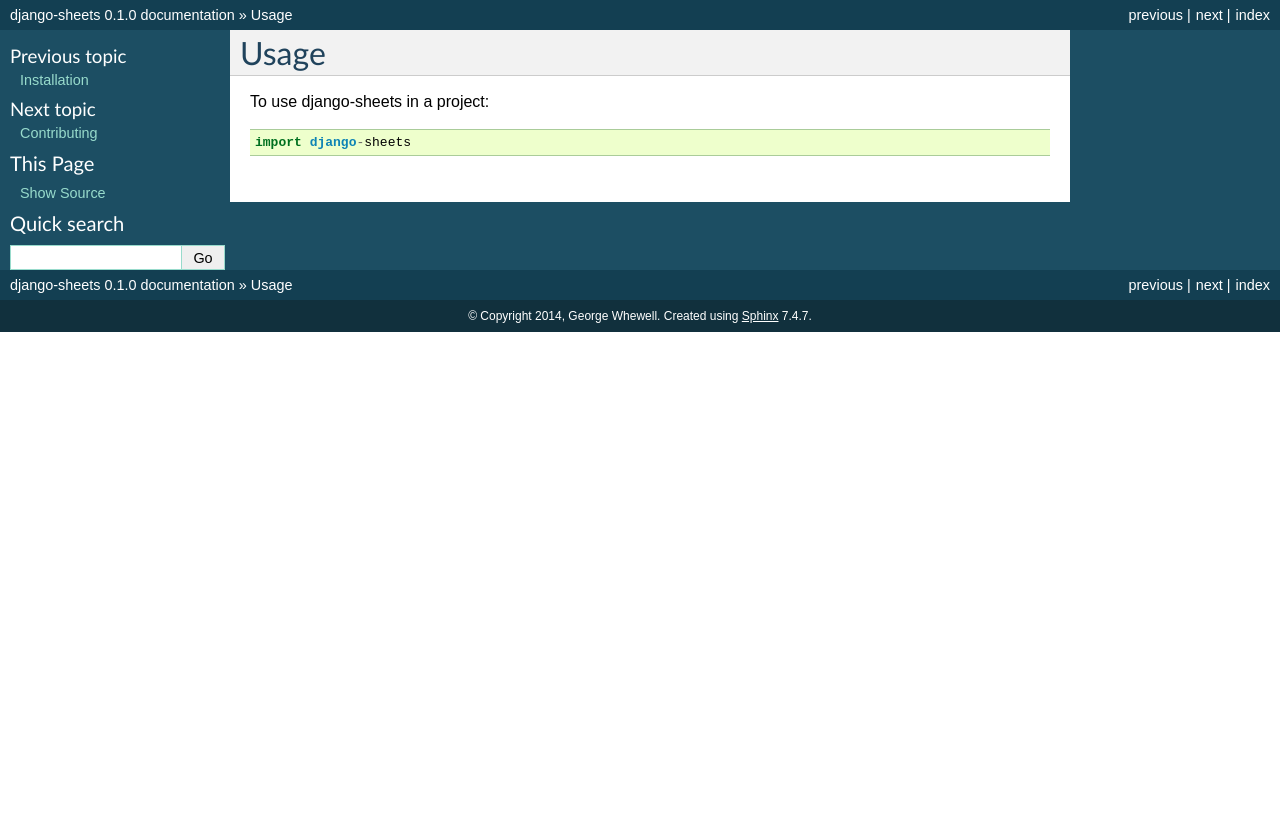
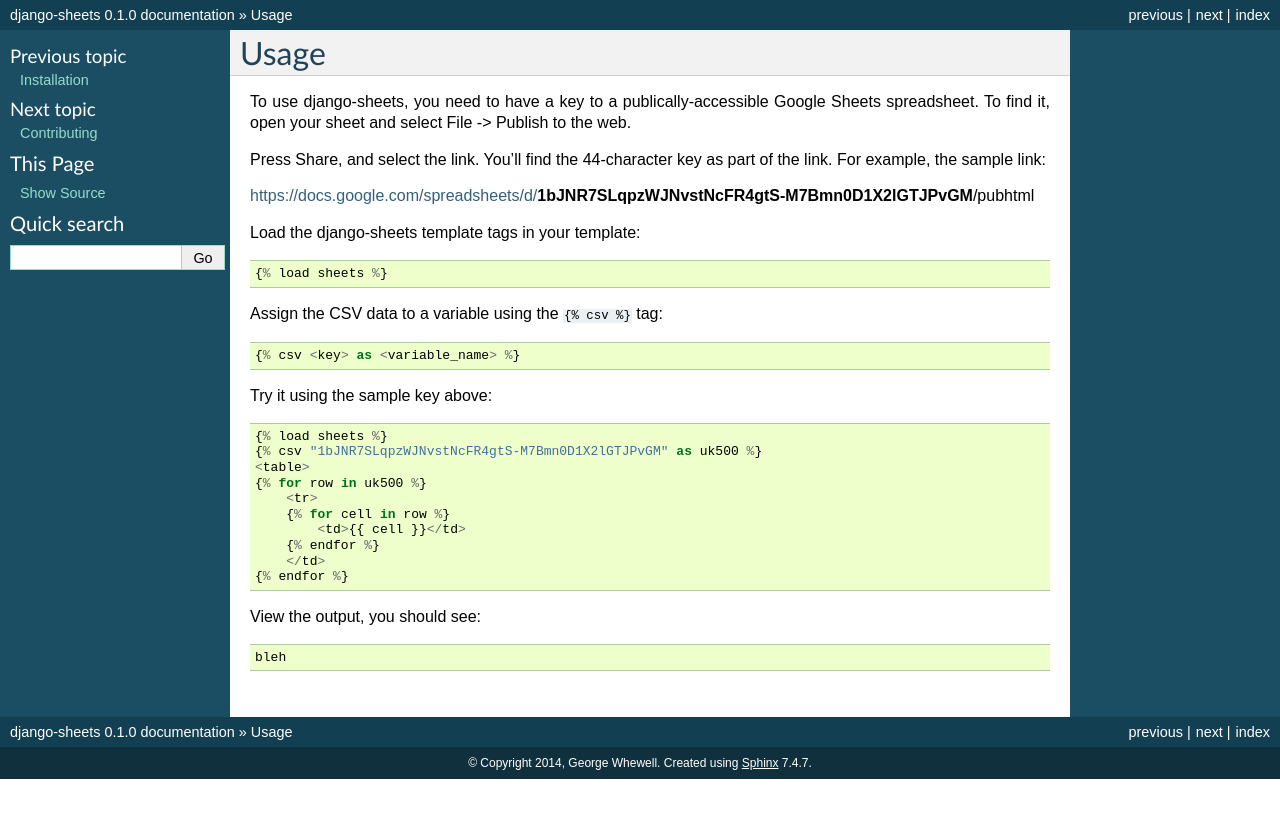
Before and after one commit to georgewhewell/django-sheets, a Sphinx documentation site: the page built from docs/usage.rst, in a window 1280 px wide. Shown: the top 818 px of the page. Built offline with Sphinx 7.4.7, drawn with Linux system fonts in a browser that asks for light colours.

Commit message:
update docs

```diff
--- a/docs/usage.rst
+++ b/docs/usage.rst
@@ -2,6 +2,36 @@
 Usage
 ========
 
-To use django-sheets in a project::
+To use django-sheets, you need to have a key to a publically-accessible
+Google Sheets spreadsheet. To find it, open your sheet and select
+File -> Publish to the web.
 
-    import django-sheets
+Press Share, and select the link. You'll find the 44-character key as
+part of the link. For example, the sample link:
+
+https://docs.google.com/spreadsheets/d/**1bJNR7SLqpzWJNvstNcFR4gtS-M7Bmn0D1X2lGTJPvGM**/pubhtml
+
+Load the django-sheets template tags in your template::
+
+    {% load sheets %}
+
+Assign the CSV data to a variable using the ``{% csv %}`` tag::
+
+    {% csv <key> as <variable_name> %}
+
+Try it using the sample key above::
+
+    {% load sheets %}
+    {% csv "1bJNR7SLqpzWJNvstNcFR4gtS-M7Bmn0D1X2lGTJPvGM" as uk500 %}
+    <table>
+    {% for row in uk500 %}
+        <tr>
+        {% for cell in row %}
+            <td>{{ cell }}</td>
+        {% endfor %}
+        </td>
+    {% endfor %}
+
+View the output, you should see::
+
+    bleh
```
Also changed, not shown: docs/installation.rst (+8 -5 lines).
